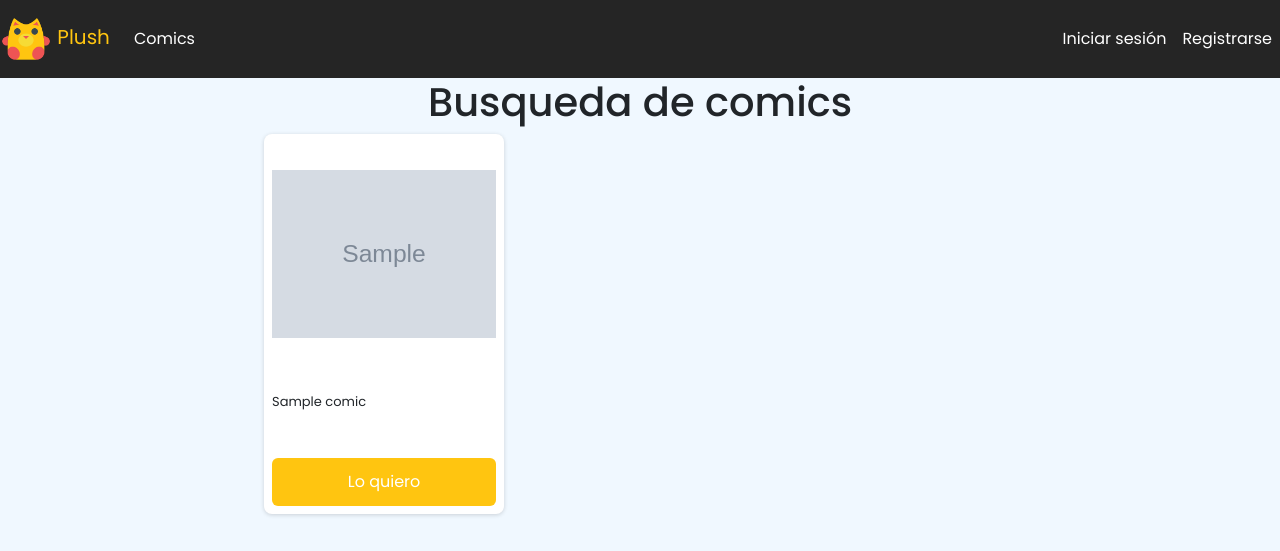
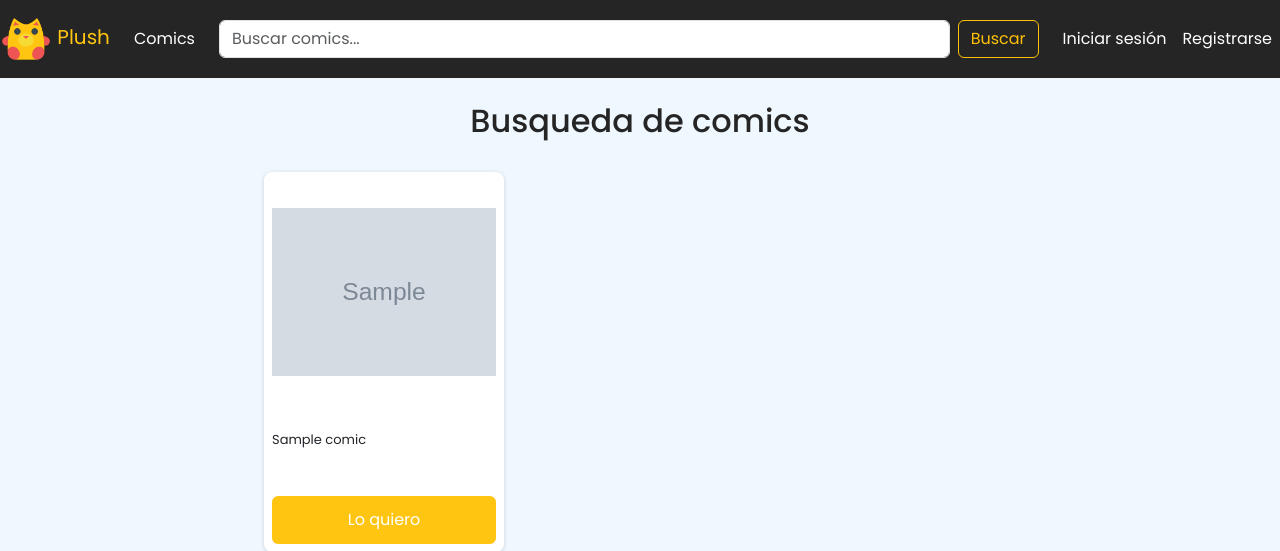
Before and after one commit to Kevin-Antonio-Carvajal/Equipo-6-ProyectoFinal, a Django app: page /buscar_comics/ in a window 1280 px wide. Shown: the top 551 px of the page. Run offline with Django 5.2, Linux system fonts and the light colour scheme; tables that the repository leaves empty hold one stand-in row (values such as "Sample post"); grey boxes marked "Sample" are stand-in pictures.

Commit message:
feat: busqueda de comics

```diff
--- a/ProyectoFinal/mainapp/static/css/buscar_comics.css
+++ b/ProyectoFinal/mainapp/static/css/buscar_comics.css
@@ -2,6 +2,11 @@
     display: flex;
     flex-direction: column;
     align-items: center;
+}
+
+.titulo {
+    color: #252525;
+    margin: 24px;
 }
 
 #comics {
--- a/ProyectoFinal/mainapp/static/js/buscar_comics.js
+++ b/ProyectoFinal/mainapp/static/js/buscar_comics.js
@@ -0,0 +1,10 @@
+// Evento que se dispara al cargar la pagina
+document.addEventListener('DOMContentLoaded', () => {
+    // Obtenemos la barra de busqueda
+    const barraBusqueda = document.getElementById('barra-busqueda')
+    const input = barraBusqueda.querySelector("input[type='search']")
+    // Obtenemos lo que el usuario busco
+    const dataBusqueda = document.getElementById('data-busqueda').getAttribute('data-busqueda')
+    // Le ponermos lo que busco el usuario
+    input.value = dataBusqueda
+})
--- a/ProyectoFinal/mainapp/templates/layouts/layout.html
+++ b/ProyectoFinal/mainapp/templates/layouts/layout.html
@@ -44,6 +44,13 @@
                 </li>
                 {% endif %}
             </ul>
+
+            <!-- Barra de búsqueda (ocupa todo el espacio disponible) -->
+        <form id="barra-busqueda" class="d-flex flex-grow-1 mx-3" action="{% url 'buscar_comics' %}" method="get">
+            <input class="form-control me-2 flex-grow-1" type="search" placeholder="Buscar comics..." aria-label="Buscar" name="q">
+            <button class="btn btn-outline-warning" type="submit">Buscar</button>
+        </form>
+
             <!-- Enlaces a la derecha -->
             <ul class="navbar-nav ms-auto">
                 {% if usuario %}
--- a/ProyectoFinal/mainapp/templates/mainapp/buscar_comics.html
+++ b/ProyectoFinal/mainapp/templates/mainapp/buscar_comics.html
@@ -15,9 +15,10 @@
     <div id="main-container">
         <!-- Titulo -->
         <div class="titulo">
-            <h1>{{ titulo }}</h1>
+            <h2>{{ titulo }}</h2>
         </div>
         <!-- Comics -->
+        {% if comics %}
             <div id="comics">
                 {% for comic in comics %}
                     <div class="comic">
@@ -29,7 +30,13 @@
                     </div>
                 {% endfor %}
             </div>
+        {% else %}
+            <div class="not-found">
+                <img src="{% static 'images/not-found.svg' %}" alt="No hay cómics" width="520px">
             </div>
+        {% endif %}
+    </div>
+    <div id="data-busqueda" data-busqueda="{{ busqueda }}" style="display: none;"></div>
     <!-- Javascript -->
     <script src="{% static 'js/buscar_comics.js' %}"></script>
 {% endblock %}
--- a/ProyectoFinal/mainapp/views.py
+++ b/ProyectoFinal/mainapp/views.py
@@ -1,11 +1,12 @@
 
+from django.db.models import Q
 from django.contrib import messages
 from django.http import JsonResponse
 from .models import Usuario, Rol, Comic
 from .forms import FormRegistro, FormLogin
 from django.shortcuts import render, redirect
+from mainapp.context_processors import get_usuario
 from mainapp.CryptoUtils import cipher, sha256, validate
-from mainapp.context_processors import get_usuario
 
 
 def index(request):
@@ -164,10 +165,22 @@ def crear_comic(request):
     return JsonResponse({'success': False, 'error': 'Metodo invalido'}, status=400)
 
 def buscar_comics(request):
-    # Obtenemos todos los comics, incluida la informacion del vendedor
-    comics = Comic.objects.select_related('vendedor').all()
+    query = request.GET.get('q', '')
+    # Filtrar los cómics según el término de búsqueda
+    titulo = 'Busqueda de comics'
+    if query:
+        comics = Comic.objects.select_related('vendedor').filter(
+            Q(nombre__icontains=query) | Q(descripcion__icontains=query)
+        )
+        titulo = f"Resultados de busqueda para '{query}'"
+    else:
+        comics = Comic.objects.select_related('vendedor').all()
+    # Si no se encontraron comics
+    if not comics:
+        titulo = f"No se encontraron cómics con el término '{query}'"
     contexto = {
-        'titulo': 'Busqueda de comics',
-        'comics': comics
+        'titulo': titulo,
+        'comics': comics,
+        'busqueda': query
     }
     return render(request, 'mainapp/buscar_comics.html', contexto)
```
Also changed, not shown: ProyectoFinal/mainapp/static/images/not-found.svg (added). Lines whose indentation alone changed are shown as unchanged.
